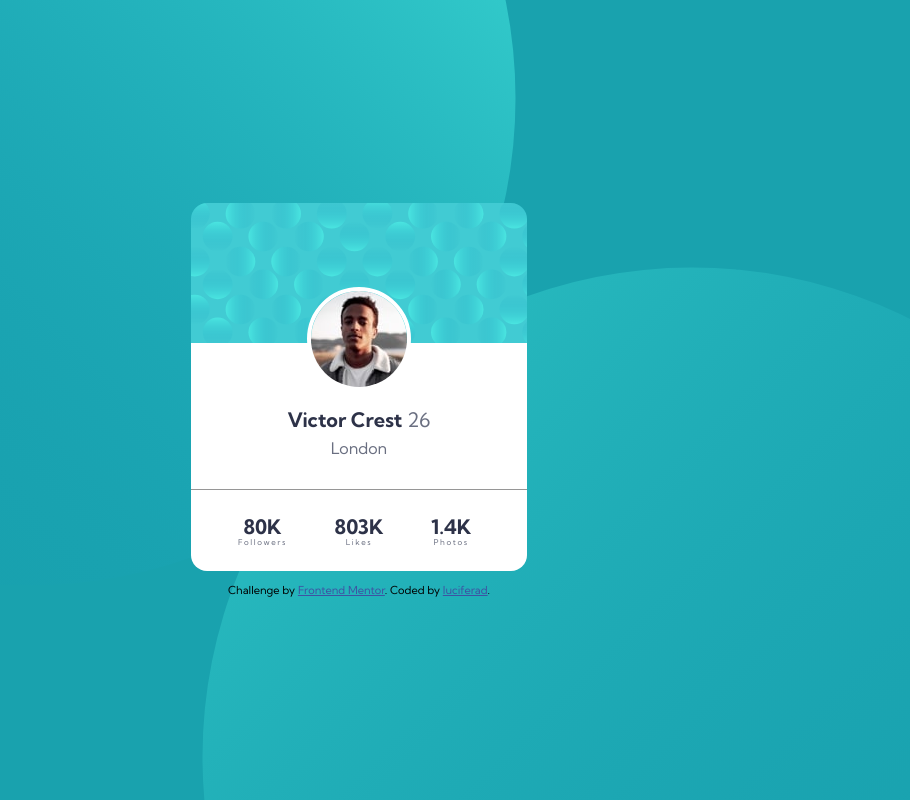
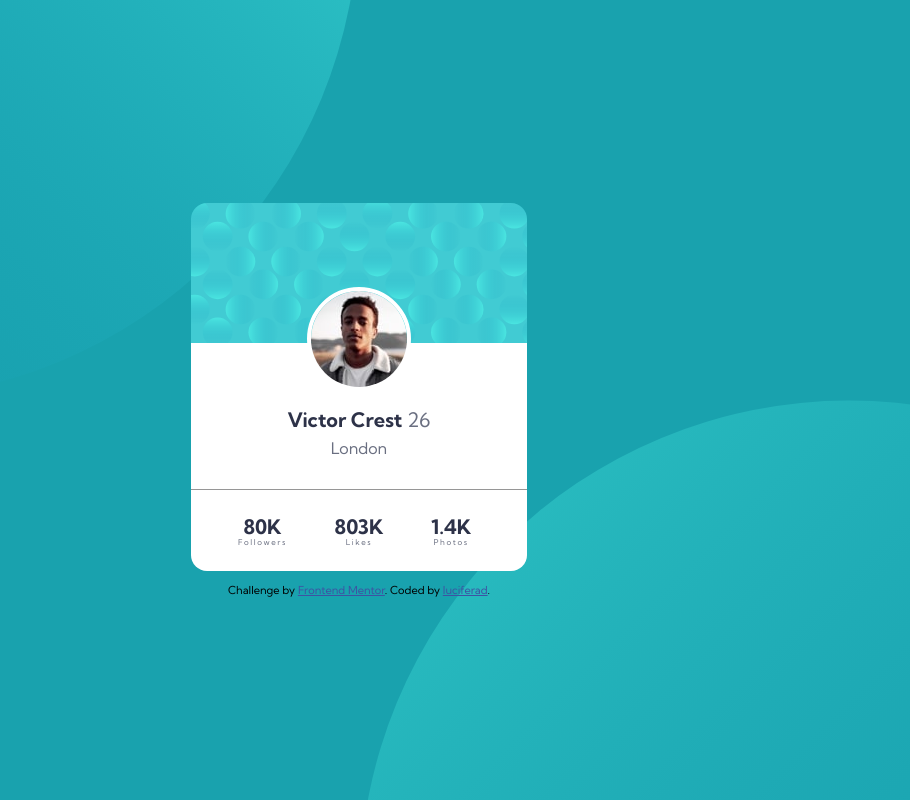
Before and after one commit to luciferad/profile-card-component-main, a plain HTML site: page index.html in a window 1280 px wide. Shown: the whole page, without its empty margins (281-1191 px from the left). Drawn offline with Linux system fonts and the light colour scheme.

Commit message:
Final modify bg

```diff
--- a/index.css
+++ b/index.css
@@ -18,7 +18,7 @@ body {
     min-height: 100vh;
     font-family: 'Kumbh Sans', sans-serif;
     background-image: url(images/bg-pattern-top.svg), url(images/bg-pattern-bottom.svg);
-    background-position: -60% 220%, 160% -150%;
+    background-position: right 50vw bottom 50vh, left 50vw top 50vh;
     background-repeat: no-repeat, no-repeat;
     background-color: var(--dark-cyan);
     display: flex;
```
